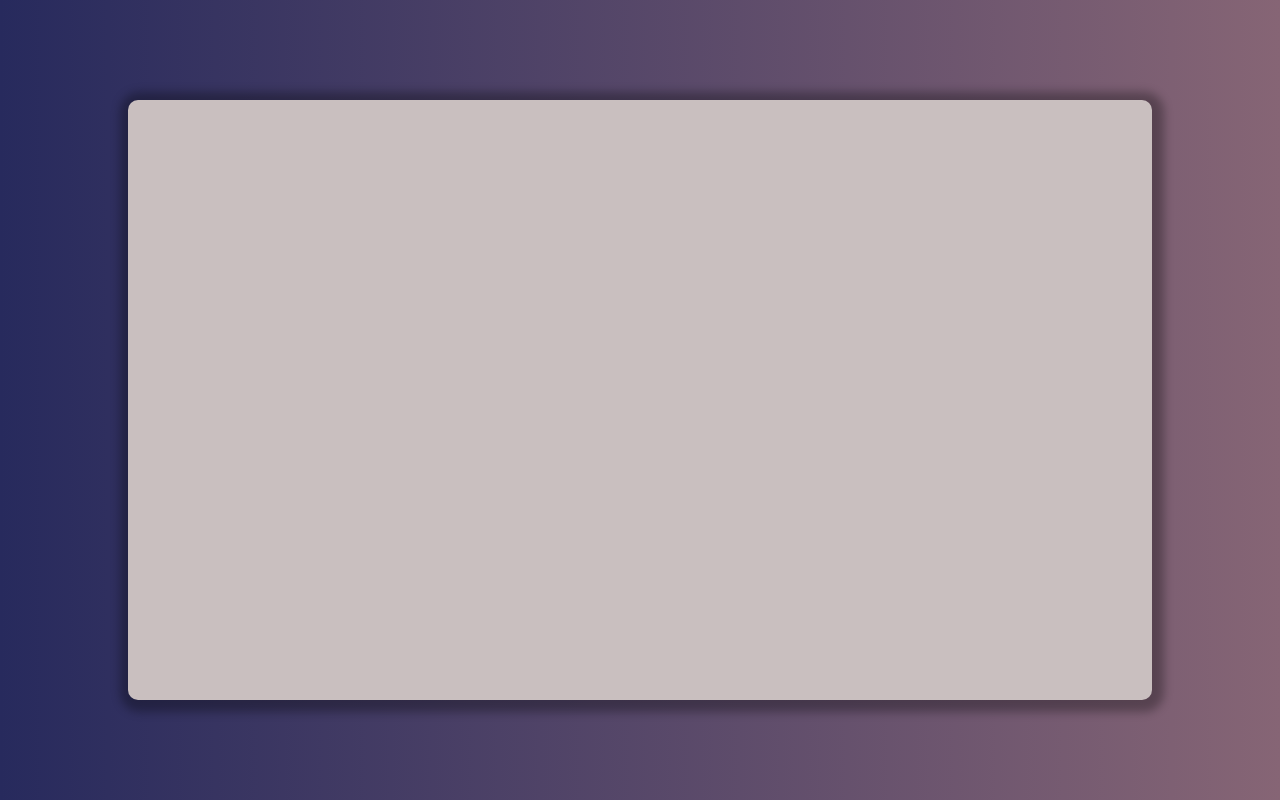
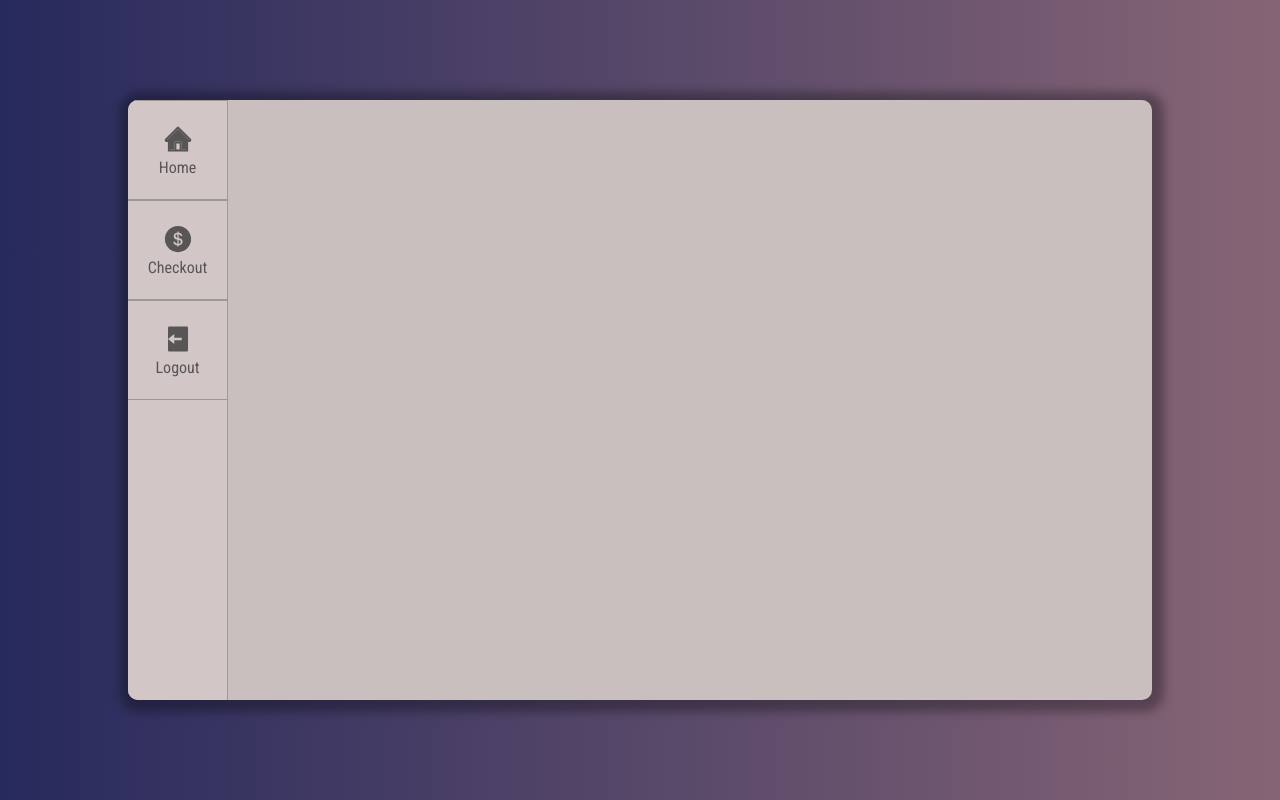
Before and after one commit to FilipeGarroteDev/Bookstore-front-POC, a React (Create React App) app: page / in a window 1280 px wide. Built offline with nearby package versions, Linux system fonts and the light colour scheme; sample sign-in values are in the browser's storage; a web font is replaced by a local one.

Commit message:
feat: adicionado container da página principal, bem como menu lateral para navegação.

```diff
--- a/package.json
+++ b/package.json
@@ -6,6 +6,7 @@
     "axios": "^1.2.2",
     "react": "^18.2.0",
     "react-dom": "^18.2.0",
+    "react-icons": "^4.7.1",
     "react-router-dom": "^6.6.2",
     "react-scripts": "5.0.1",
     "styled-components": "^5.3.6",
--- a/src/common/MainContainer.js
+++ b/src/common/MainContainer.js
@@ -6,4 +6,5 @@ export default styled.section`
   background-color: #c9bfbf;
   box-shadow: 2px 2px 10px 10px rgba(0, 0, 0, 0.3);
   border-radius: 10px;
+  overflow: hidden;
 `
--- /dev/null
+++ b/src/components/Menu.js
@@ -0,0 +1,51 @@
+import styled from "styled-components";
+import { AiTwotoneHome, AiFillDollarCircle } from "react-icons/ai";
+import {RiLogoutBoxFill} from "react-icons/ri"
+
+export default function Menu() {
+	return (
+		<MenuStyle>
+			<MenuOption>
+				<AiTwotoneHome />
+				<h3>Home</h3>
+			</MenuOption>
+			<MenuOption>
+				<AiFillDollarCircle />
+				<h3>Checkout</h3>
+			</MenuOption>
+			<MenuOption>
+				<RiLogoutBoxFill />
+				<h3>Logout</h3>
+			</MenuOption>
+		</MenuStyle>
+	);
+}
+
+const MenuStyle = styled.aside`
+	height: 100%;
+	width: 100px;
+	border-right: 1px solid #9e9999;
+	background-color: #d3c6c6;
+`;
+
+const MenuOption = styled.div`
+	height: 100px;
+	border-bottom: 0.5px solid #9e9999;
+	border-top: 0.5px solid #9e9999;
+	display: flex;
+	flex-direction: column;
+	justify-content: center;
+	align-items: center;
+	gap: 6px;
+	color: #575555;
+	transition: background-color 0.5s;
+
+	svg {
+		font-size: 30px;
+	}
+
+	&:hover{
+		cursor: pointer;
+		background-color: #b4acac;
+	}
+`;
--- a/src/pages/Mainpage/index.js
+++ b/src/pages/Mainpage/index.js
@@ -1,11 +1,13 @@
 import Wrapper from "../../common/Wrapper";
 import MainContainer from "../../common/MainContainer";
-
+import Menu from "../../components/Menu"
 
 export default function MainPage() {
-	return <Wrapper>
-    <MainContainer>
-
-    </MainContainer>
-  </Wrapper>;
+	return (
+		<Wrapper>
+			<MainContainer>
+        <Menu />
+      </MainContainer>
+		</Wrapper>
+	);
 }
```
Also changed, not shown: 1 other file (tests, documents, lock files or other folders).
